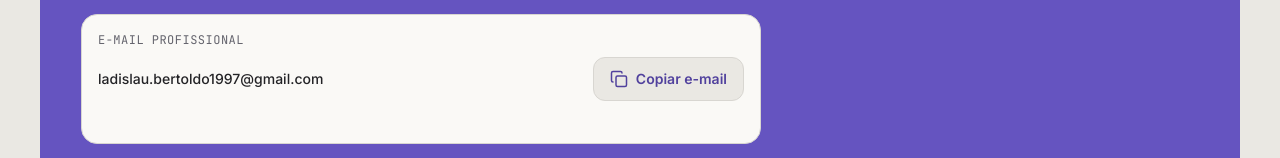
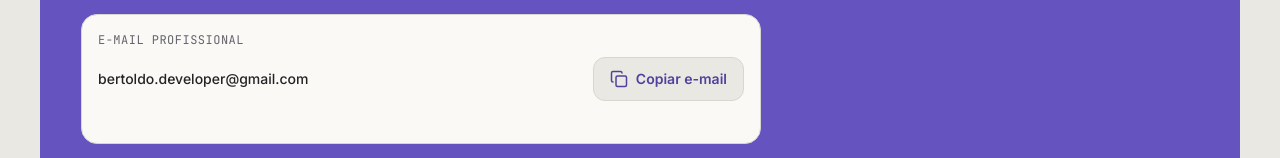
Before and after one commit to BertoldoDeveloper/protifolio-web, a React (Vite) app: page / in a window 1280 px wide. Shown: the part 2846-3004 px from the top of the page. Built offline with nearby package versions, Linux system fonts and the light colour scheme.

Commit message:
feat: Alterando email profissional

```diff
--- a/src/Data/profile.js
+++ b/src/Data/profile.js
@@ -13,7 +13,7 @@ export const profile = {
 
   resume: `${import.meta.env.BASE_URL}documents/curriculo.pdf`,
 
-  email: "ladislau.bertoldo1997@gmail.com",
+  email: "bertoldo.developer@gmail.com",
 
   social: {
     github: "https://github.com/BertoldoDeveloper",
```
